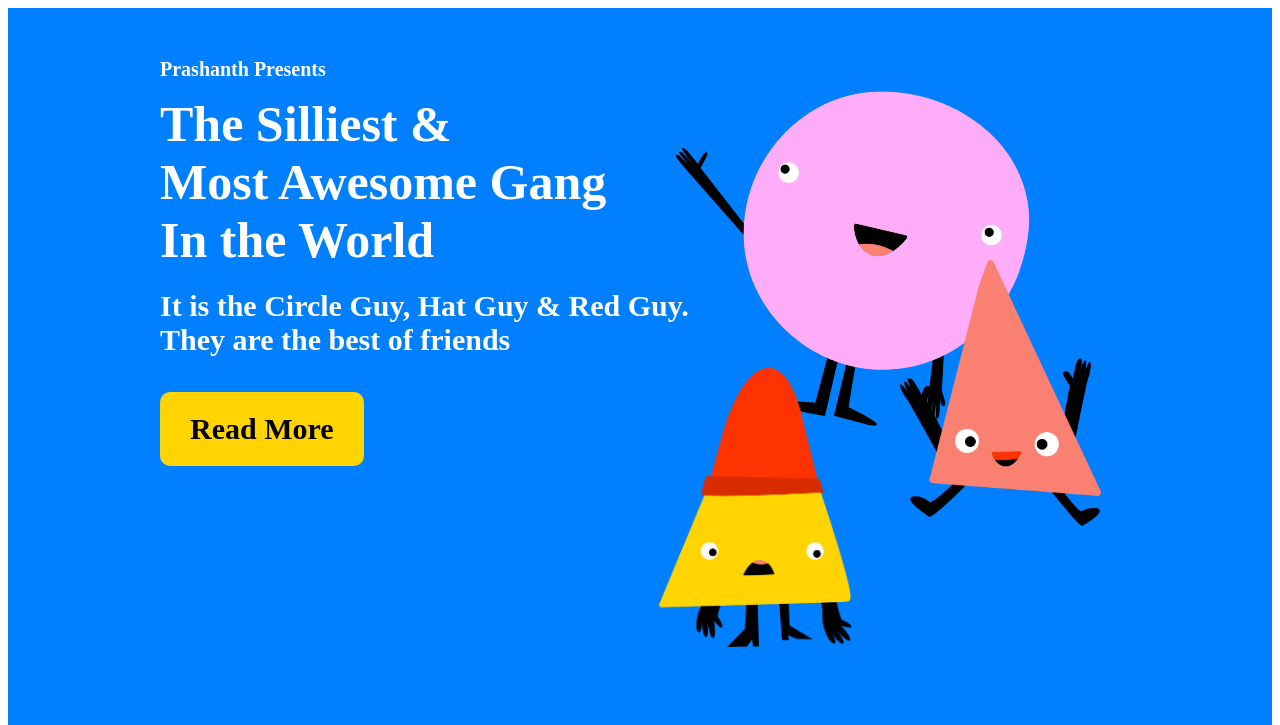
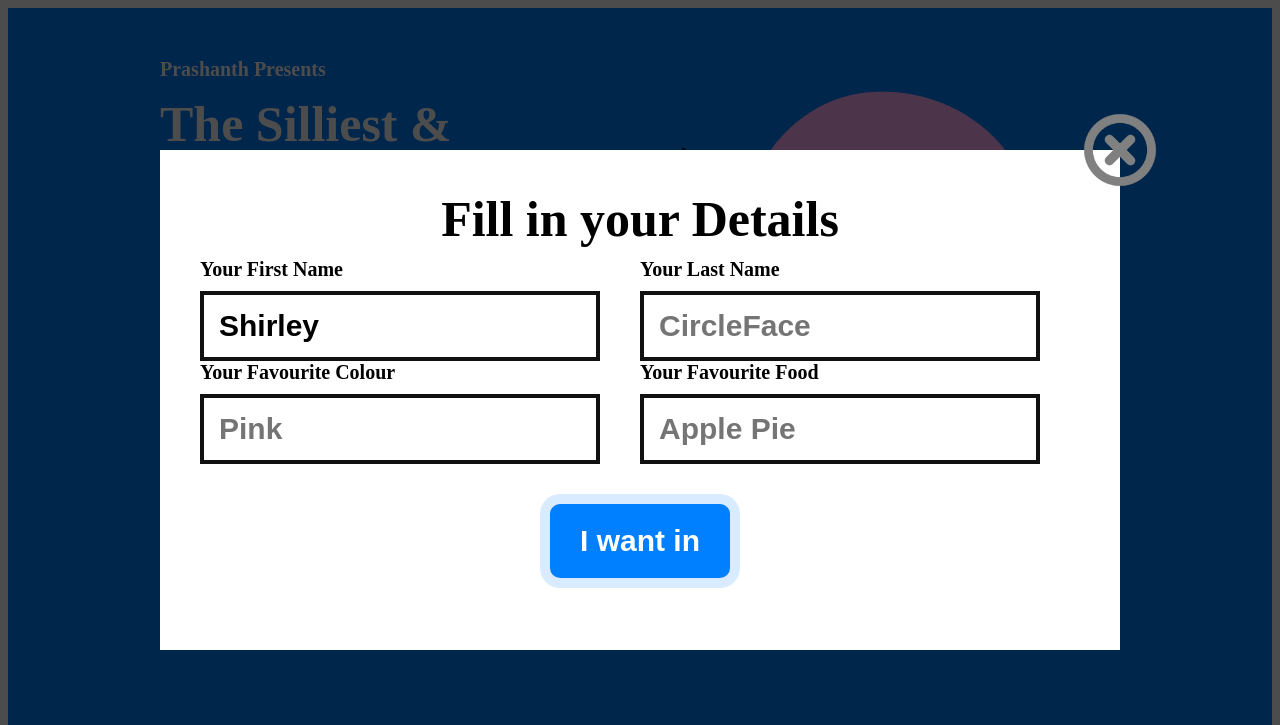
Before and after one commit to pr4peace/the-gang, a plain HTML site: page index.html in a window 1280 px wide. Both pictures are taken after a click on the link "SIGN UP". Shown: the top 725 px of the page. Drawn offline with Linux system fonts and the light colour scheme.

Commit message:
done everyting

```diff
--- a/index.html
+++ b/index.html
@@ -30,7 +30,7 @@
 	<nav >
 		<a href="#" class="logo">The Gang</a>
 		<ul>
-			<li><a href="#">Sign Up</a></li>
+			<li><a href="javascript:()" onClick="showPopup();">Sign Up</a></li>
 			<li><a href="#story">The Story</a></li>
 			<li><a href="#more-info">More Info</a></li>
 		</ul>
@@ -40,7 +40,7 @@
 		<div class="wrapper">
 			<h2>Join our Fan Club</h2>
 			<p> Every week we have <span class="highlight">a party.</span> If you want to join us, then join our fan club. Members will also recieve pictures of us in all kinds of shapes and sizes. Cool huh? </p>
-			<button class="cta"> Sign Me Up</button>
+			<button class="cta" onClick="showPopup();"> Sign Me Up</button>
 		</div>
 	</div>
 	<div id="story"></div>
@@ -78,12 +78,13 @@
 		</div>
 	</footer>
 
-	<div class="popup">
+	<div class="popup" id="popup">
 		<div class="blanket"></div>
 		<div class="content">
 			<h2>Fill in your Details</h2>
 
 			<form action"">
+				<div class="row">
 				<div class="item">
 					<label>Your First Name</label>
 					<input type="text" placeholder="AwesomeFace" value="Shirley">
@@ -92,22 +93,24 @@
 					<label>Your Last Name</label>
 					<input type="text" placeholder="CircleFace" >
 				</div>
-					<div class="item">
+				</div>
+				<div class="row">
+				<div class="item">
 					<label>Your Favourite Colour </label>
 					<input type="text" placeholder="Pink" >
 				</div>
-					</div>
-					<div class="item">
+				<div class="item">
 					<label>Your Favourite Food </label>
 					<input type="text" placeholder="Apple Pie" >
 				</div>
+				</div>
 				<button class="cta">I want in</button>
 			</form>
-			<button class="close">Close</button>
+			<button class="close" onClick="hidePopup();">Close</button>
 		</div>
 	</div>
 
-
+<script src="script.js" type="text/javascript"></script>
 
 </body>
 </html>
--- /dev/null
+++ b/script.js
@@ -0,0 +1,13 @@
+
+function showPopup()
+{
+	var popup = document.getElementById('popup');
+	popup.classList.add('show')
+}
+
+
+function hidePopup()
+{
+	var popup = document.getElementById('popup');
+	popup.classList.remove('show')
+}
--- a/style.css
+++ b/style.css
@@ -314,5 +314,120 @@ footer
 
 .popup
 {
-	display:none;
+display:none;
+position: fixed;
+	top:0;
+	bottom: 0;
+	right:0;
+	left:0;
+	z-index:2;
 }
+
+.popup.show
+{
+	display:block;
+}
+.popup .blanket
+{
+	background-color: rgb(0,0,0,0.7);
+	position: absolute;
+	top:0;
+	bottom: 0;
+	right:0;
+	left:0;
+
+}
+
+
+.popup .content
+{
+	box-sizing: border-box;
+	padding: 30px 40px;
+	width:960px;
+	height: 500px;
+	background-color: white;
+	text-align: center;
+	position: absolute;
+	left:50%;
+	margin-left: -480px;
+	top:50%;
+	margin-top: -250px;
+
+}
+
+
+.popup .close
+{
+	width: 80px;
+	height:80px;
+	background-color: #FF3300;
+	background: url(img/close.png) no-repeat center center;
+	position: absolute;
+	top:-40px;
+	right:-40px;
+	background-size: 100%;
+	top:-40px;
+	right:-40px;
+	border-radius:50%;
+	border: 15px;
+	outline: 15px;
+	overflow: hidden;
+	text-indent: -999px;
+	cursor:pointer;
+}
+
+.popup .row
+{
+
+}
+
+.popup .row:after
+{
+content:'';
+display: table;
+clear:both;
+}
+
+.popup .item
+{
+	float:left;
+	width: 400px;
+	margin-left:40px;
+	text-align: left;
+
+}
+
+ .popup .item:first-child
+ {
+ 	margin-left: 0;
+ }
+.popup .item label
+{
+	font-size: 20px;
+	display: block;
+	font-weight: bold;
+	margin-bottom: 10px;
+
+}
+
+.popup .item input[type='text']
+{
+	display: block;
+	font-size: 30px;
+	font-weight: bold;
+	border: 4px solid #111111;
+	height: 70px;
+	width:100%;
+	box-sizing: border-box;
+	padding: 20px 15px;
+}
+
+.popup .cta
+{
+margin: 40px;
+}
+
+.popup h2
+{
+	margin: 10px 20px;
+}
```
Also changed, not shown: img/close.png (added), 1 other file.
